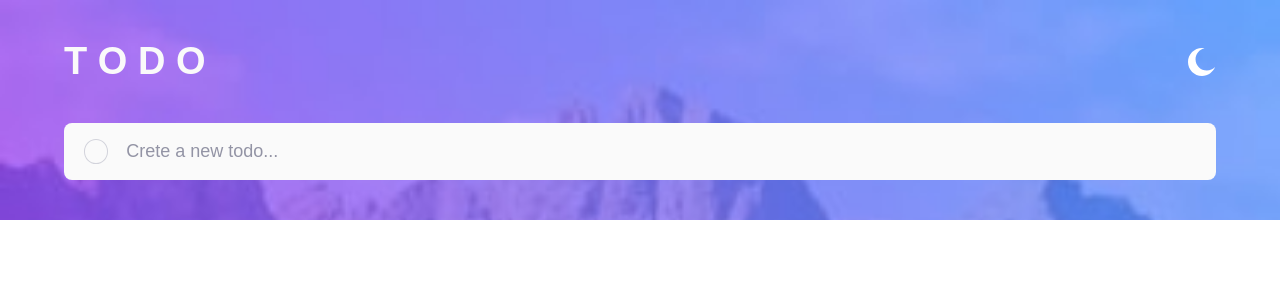
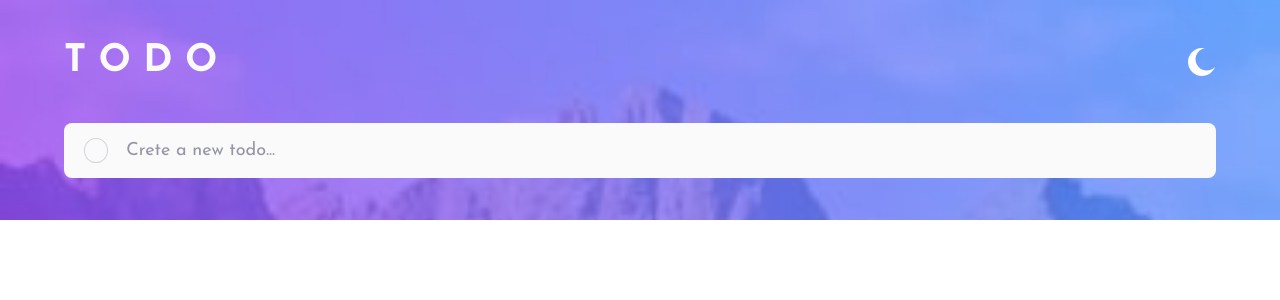
Before and after one commit to lemosdg/todo-app-react, a React (Vite) app: page / in a window 1280 px wide. Shown: the top 300 px of the page. Built offline with nearby package versions, Linux system fonts and the light colour scheme; no server answers.

Commit message:
google fonts

```diff
--- a/index.html
+++ b/index.html
@@ -4,6 +4,12 @@
     <meta charset="UTF-8" />
     <link rel="icon" type="image/svg+xml" href="/vite.svg" />
     <meta name="viewport" content="width=device-width, initial-scale=1.0" />
+    <link rel="preconnect" href="https://fonts.googleapis.com" />
+    <link rel="preconnect" href="https://fonts.gstatic.com" crossorigin />
+    <link
+      href="https://fonts.googleapis.com/css2?family=Josefin+Sans:wght@400;700&display=swap"
+      rel="stylesheet"
+    />
     <title>Todo App React</title>
   </head>
   <body>
--- a/src/index.css
+++ b/src/index.css
@@ -3,8 +3,6 @@
   padding: 0;
   box-sizing: border-box;
 }
-
-@import url("https://fonts.googleapis.com/css2?family=Josefin+Sans:wght@400;700&display=swap");
 
 :root {
   --font: "Josefin Sans", sans-serif;
```
